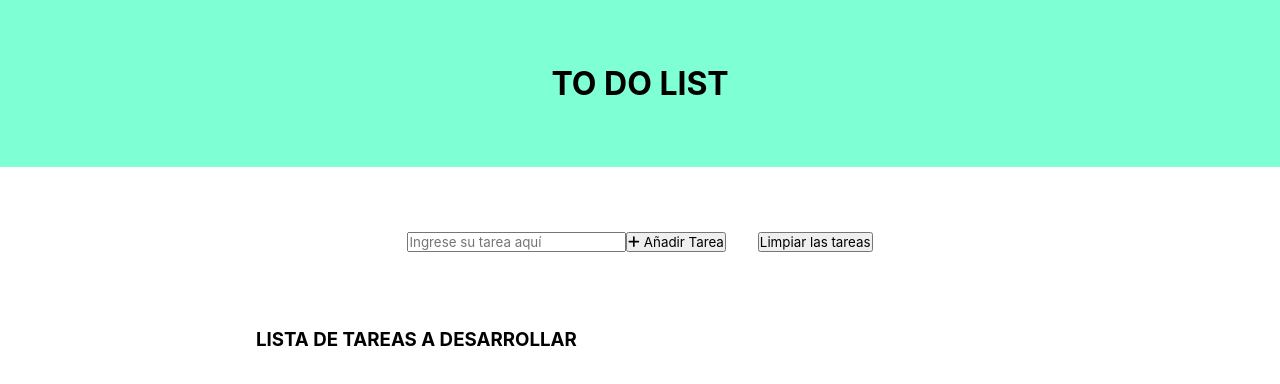
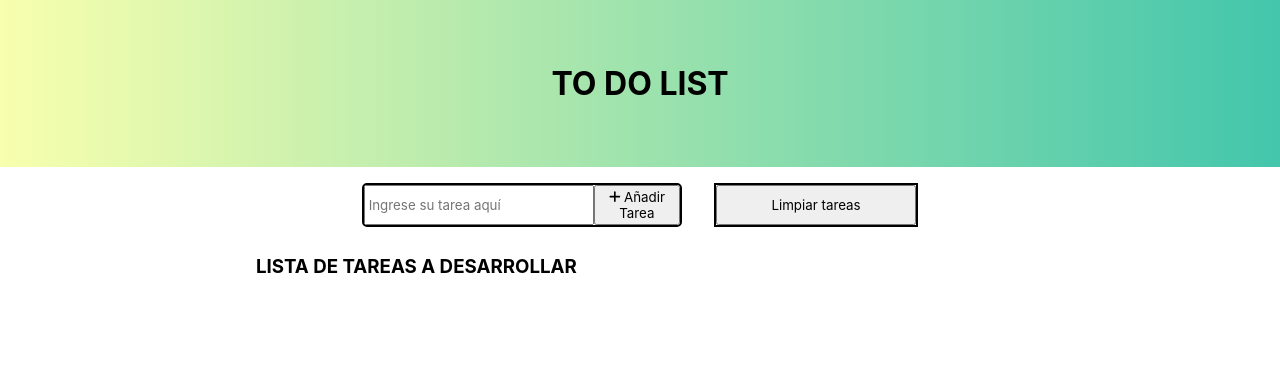
Before and after one commit to PabloAquiseLozano/mini-projects, a React (Vite) app in the folder crud-app/: page / in a window 1280 px wide. Shown: the top 384 px of the page. Built offline with nearby package versions, Linux system fonts and the light colour scheme.

Commit message:
TO do list app

```diff
--- a/crud-app/src/pages/home/index.jsx
+++ b/crud-app/src/pages/home/index.jsx
@@ -1,11 +1,23 @@
 import React, { useEffect, useRef, useState } from "react";
 import styled from "styled-components";
 import { FontAwesomeIcon } from "@fortawesome/react-fontawesome";
-import { faPlus } from "@fortawesome/free-solid-svg-icons";
+import {
+  faPenToSquare,
+  faPlus,
+  faTrash,
+} from "@fortawesome/free-solid-svg-icons";
+import { Modal } from "antd";
 
 export const Home = () => {
-  const inputRef = useRef();
+  const updatedTaskRef = useRef(null);
+  const inputRef = useRef(null);
   const [taskList, setTaskList] = useState([]);
+  const [task, setTask] = useState(null);
+  const [isOpenModal, setIsOpenModal] = useState(false);
+
+  const handleCancel = () => {
+    setIsOpenModal(false);
+  };
 
   const LOCAL_KEY_DATA = "tasksData";
 
@@ -23,16 +35,44 @@ export const Home = () => {
   const addData = () => {
     const inputValue = inputRef?.current?.value || "";
 
+    if (!inputValue) return;
+
     const newData = [
       ...(oldTasks || []),
       {
-        id: new Date(),
+        id: (oldTasks || []).length + 1,
         task: inputValue,
+        createAt: new Date(),
       },
     ];
 
     setDataLocalStorage(newData);
     setTaskList(newData);
+  };
+
+  const editTask = (taskId) => {
+    setIsOpenModal(true);
+    const task = taskList.find((task) => task.id === taskId);
+    setTask(task);
+  };
+
+  const updateTask = () => {
+    setIsOpenModal(false);
+    const inputValue = updatedTaskRef?.current?.value;
+
+    if (!inputValue) return alert("No hay nada q actualizar!");
+
+    const otherTasks = taskList.filter((_task) => _task.id !== task.id);
+
+    const taskUpdated = {
+      ...task,
+      task: inputValue,
+    };
+
+    const newData = [...otherTasks, taskUpdated].sort((a, b) => a.id - b.id);
+
+    setTaskList(newData);
+    setDataLocalStorage(newData);
   };
 
   const deleteTasks = () => {
@@ -46,15 +86,13 @@ export const Home = () => {
     setTaskList(newData);
   };
 
-  const updateTasks = (taskId) => {};
-
   return (
     <Container>
       <div className="title">
         <h1>TO DO LIST</h1>
       </div>
-      <div className="task-section">
-        <div className="task-input">
+      <div className="controls">
+        <div className="task-section">
           <input
             type="text"
             placeholder="Ingrese su tarea aquí"
@@ -65,7 +103,7 @@ export const Home = () => {
           </button>
         </div>
         <div className="task-delete">
-          <button onClick={deleteTasks}>Limpiar las tareas</button>
+          <button onClick={deleteTasks}>Limpiar tareas</button>
         </div>
       </div>
       <div className="task-lists">
@@ -75,17 +113,42 @@ export const Home = () => {
         <ul>
           {taskList.map((task, index) => {
             return (
-              <li>
+              <li key={index}>
                 {`${index + 1}. ${task.task}`}
                 <div className="options">
-                  <button>Editar</button>
-                  <button onClick={() => taskRemove(task.id)}>Eliminar</button>
+                  <button className="edit" onClick={() => editTask(task.id)}>
+                    <FontAwesomeIcon icon={faPenToSquare} />
+                  </button>
+                  <button
+                    className="delete"
+                    onClick={() => taskRemove(task.id)}
+                  >
+                    <FontAwesomeIcon icon={faTrash} />
+                  </button>
                 </div>
               </li>
             );
           })}
         </ul>
       </div>
+      <Modal
+        closable
+        okText={"Guardar"}
+        open={isOpenModal}
+        onOk={() => updateTask()}
+        onCancel={() => {
+          setTask(null);
+          handleCancel();
+        }}
+      >
+        <input
+          type="text"
+          ref={updatedTaskRef}
+          key={task?.id.toString()}
+          defaultValue={task?.task}
+          style={{ height: "30px", width: "300px" }}
+        />
+      </Modal>
     </Container>
   );
 };
@@ -96,40 +159,104 @@ const Container = styled.div`
   display: flex;
   flex-direction: column;
   justify-content: center;
+  align-items: center;
   text-align: center;
 
   .title {
+    width: 100%;
     padding: 4em;
-    background: aquamarine;
+    background: linear-gradient(to left, #43c6ac, #f8ffae);
   }
 
-  .task-section {
-    padding: 4em;
+  .controls {
+    padding: 1em;
     display: flex;
+    flex-wrap: wrap;
+    gap: 2em;
     justify-content: center;
-    gap: 2em;
+    align-items: center;
+    width: 100%;
+
+    .task-section {
+      display: flex;
+      width: 100%;
+      max-width: 20em;
+      border-radius: 5px;
+      border: 2px solid black;
+      overflow: hidden;
+    }
+    .task-delete {
+      border: 2px solid black;
+      overflow: hidden;
+    }
+
+    input {
+      padding: 0.2em;
+      width: 40em;
+      height: 3em;
+    }
+    button {
+      width: 15em;
+      height: 3em;
+    }
   }
+
   .task-lists {
     line-height: 3em;
-    margin: auto;
     width: 60%;
     text-align: left;
 
     ul {
       list-style-type: none;
+      display: flex;
+      flex-direction: column;
+      gap: 1.5em;
 
       li {
-        padding: 0.5em;
+        font-size: 1em;
+        font-weight: 700;
+        border-radius: 20px;
+        border: 3px solid black;
+
+        padding: 0.8em;
         display: flex;
         justify-content: space-between;
         .options {
           display: flex;
           gap: 0.5em;
+
+          .delete {
+            background-color: red;
+          }
+
+          .edit {
+            background-color: cornflowerblue;
+          }
+
+          .edit,
+          .delete {
+            cursor: pointer;
+          }
+
           button {
+            border-radius: 20px;
+            border: none;
             padding: 0.5em;
           }
         }
       }
     }
   }
+
+  @media (max-width: 654px) {
+    .controls {
+      flex-direction: column;
+    }
+
+    .task-lists {
+      h3 {
+        font-size: 1em;
+      }
+    }
+  }
 `;
```
